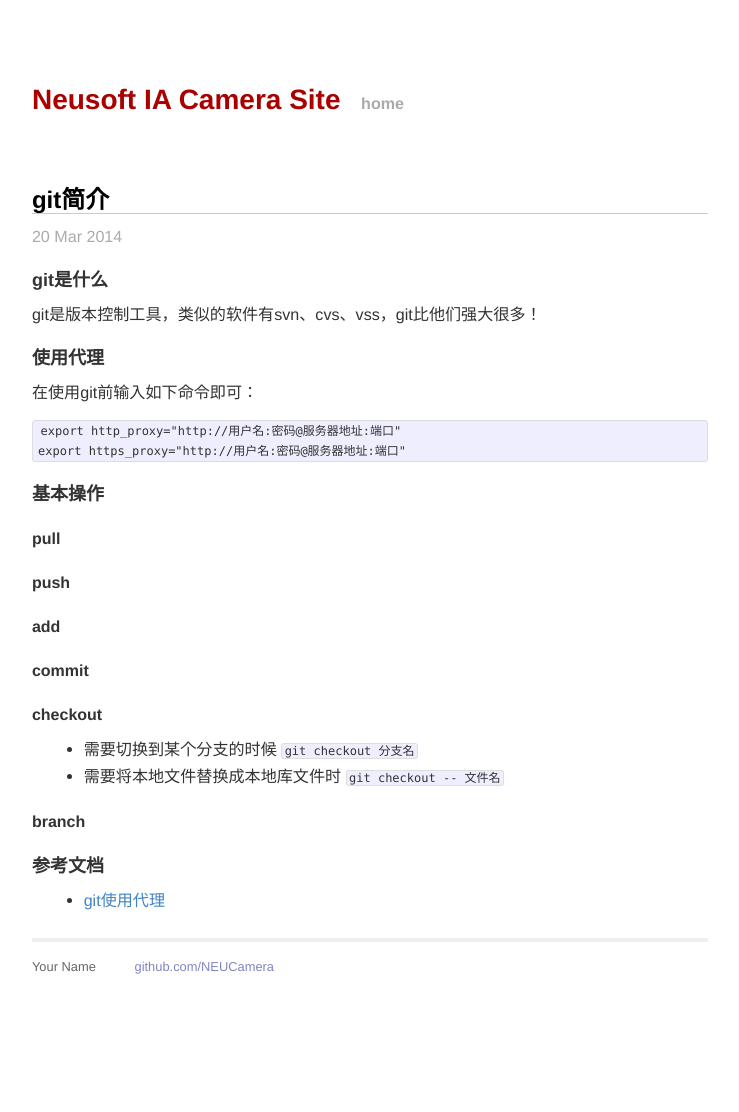
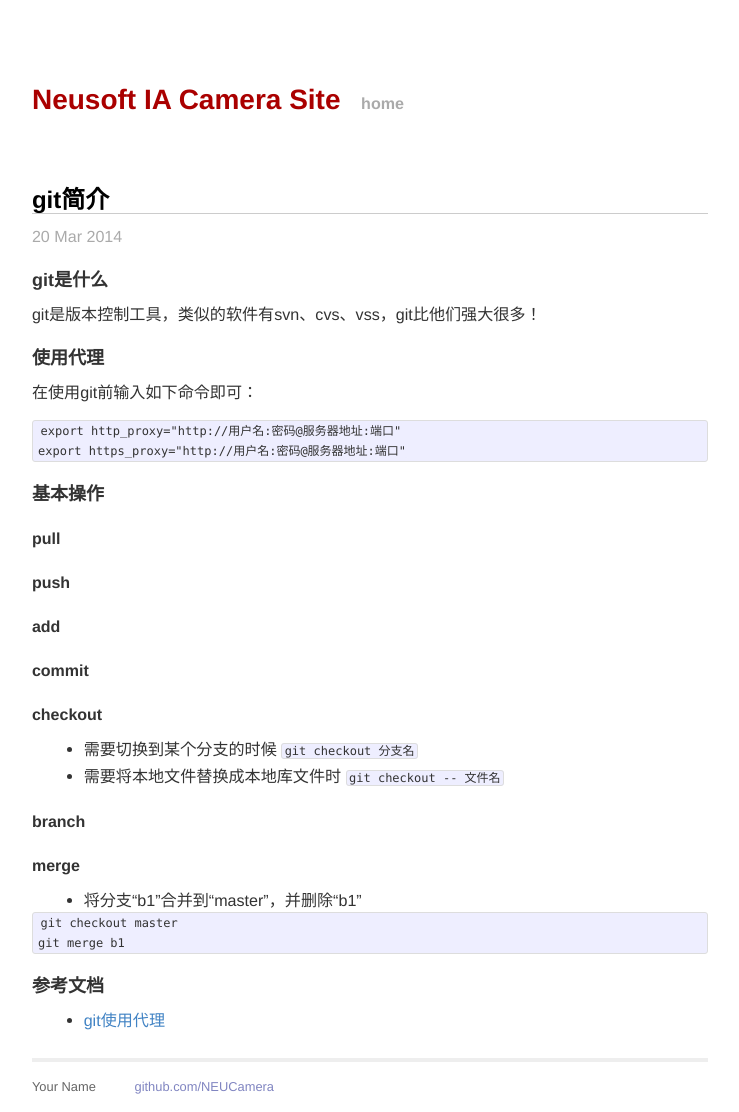
Before and after one commit to NEUCamera/neucamera.github.io, a Jekyll site: the page built from _posts/2014-3-20-use-git.md, in a window 1280 px wide. Shown: the whole page, without its empty margins (270-1009 px from the left). Built offline with Jekyll 4.4.1, drawn with Linux system fonts in a browser that asks for light colours; Markdown is read by kramdown in place of the engine named in the settings; before the commit the page ends 992 px from its top, so only the background shows below that.

Commit message:
增加了git合并代码的操作介绍

````diff
--- a/_posts/2014-3-20-use-git.md
+++ b/_posts/2014-3-20-use-git.md
@@ -37,6 +37,15 @@ export https_proxy="http://用户名:密码@服务器地址:端口"
 
 #### branch
 
+#### merge
+
+*  将分支“b1”合并到“master”，并删除“b1”
+
+```
+git checkout master
+git merge b1
+```
+
 ### 参考文档
 
 *  [git使用代理](http://www.chenshake.com/git-uses-a-proxy/)
````
